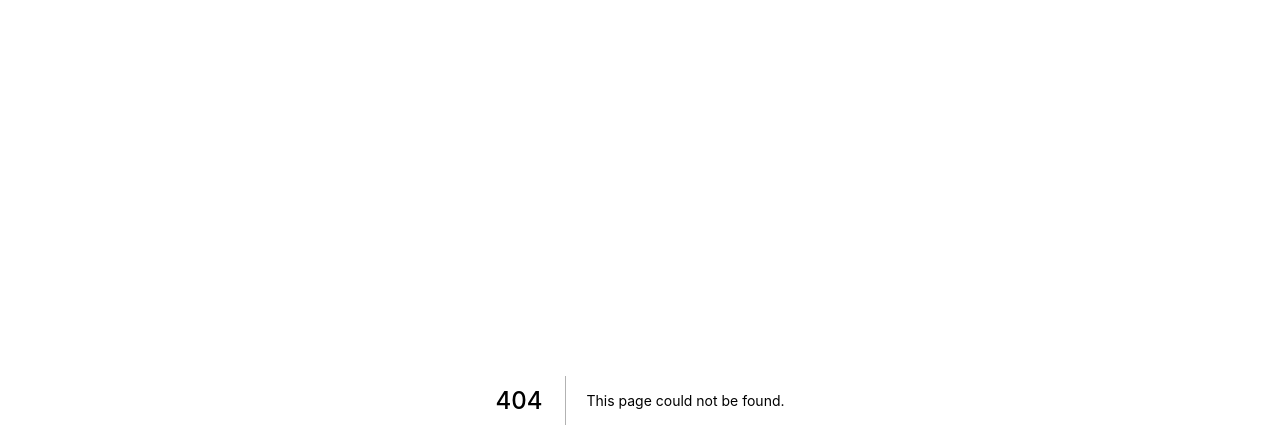
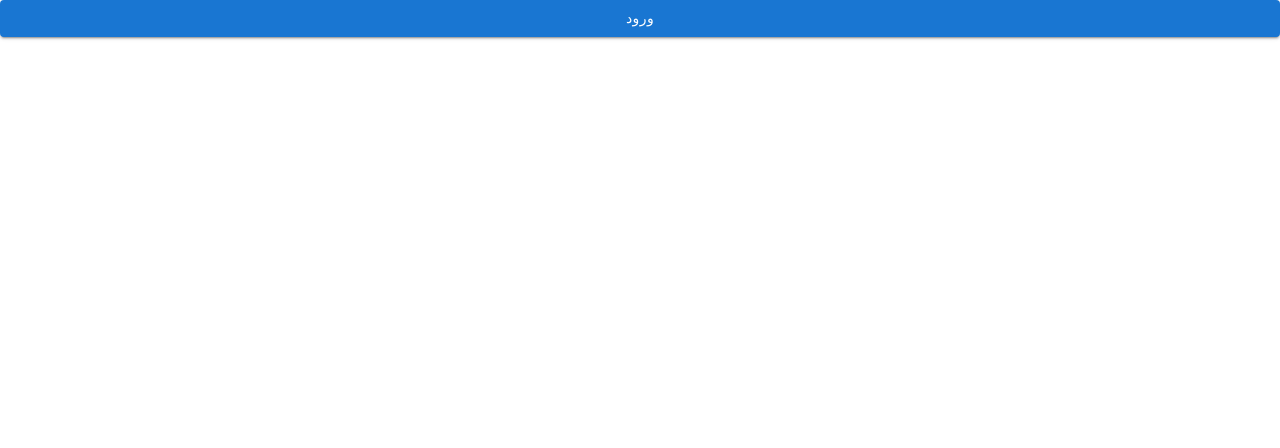
Before and after one commit to zahrafarrokhi/AvaProjectFrontend, a Next.js app: page /auth/login in a window 1280 px wide. Before the commit this address had no page. Shown: the top 448 px of the page. Built offline with nearby package versions, Linux system fonts and the light colour scheme.

Commit message:
create layout

```diff
--- a/components/loginlayout.jsx
+++ b/components/loginlayout.jsx
@@ -1,9 +1,16 @@
-import React from 'react'
-import styles from '../styles/loginlayout.module.scss'
 
-const  loginlayout = (props) =>{
+import React from "react";
+import styles from "../styles/loginlayout.module.scss";
+
+const loginlayout = (props) => {
+  const {children} = props;
   return (
-    <div>loginlayout</div>
-  )
-}
+    <div className={`d-flex flex-column ${styles.bgcnt}`}>
+      <div className={`d-flex flex-column ${styles.cnt}`}>
+
+        {children}
+      </div>
+    </div>
+  );
+};
 export default loginlayout;
--- a/pages/_app.js
+++ b/pages/_app.js
@@ -1,7 +1,11 @@
 import '../styles/globals.scss'
 
+// https://nextjs.org/docs/basic-features/layouts
+
 function MyApp({ Component, pageProps }) {
-  return <Component {...pageProps} />
+  const getLayout = Component.getLayout || ((page) => page)
+
+  return getLayout(<Component {...pageProps} />)
 }
 
 export default MyApp
--- /dev/null
+++ b/pages/auth/login.jsx
@@ -0,0 +1,16 @@
+import { Button } from '@mui/material';
+import React from 'react'
+import loginlayout from '../../components/loginlayout';
+
+ function login() {
+  return (
+    <div className={`d-flex flex-column`}>
+
+      <Button variant="contained" sx={{}}>ورود</Button>
+    </div>
+  )
+}
+login.getLayout=(page)=>{
+  return(<loginlayout>{page}</loginlayout>)
+}
+export default login;
--- a/styles/loginlayout.module.scss
+++ b/styles/loginlayout.module.scss
@@ -0,0 +1,10 @@
+@import "colors";
+@import "bootstrap-imports";
+
+.bgcnt {
+  background-color: $secondary2;
+}
+
+.cnt {
+  background-color: $white;
+}
```
